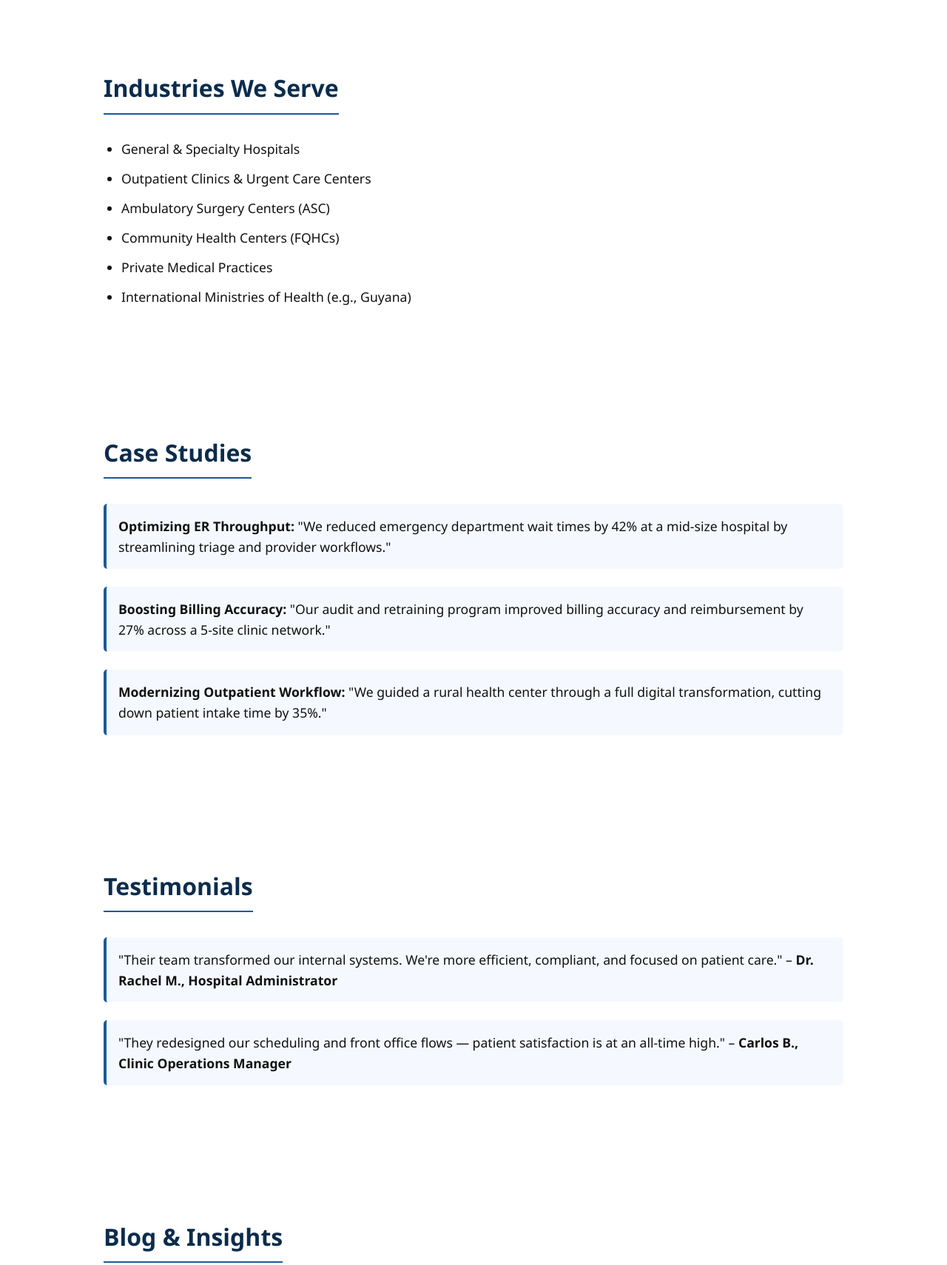
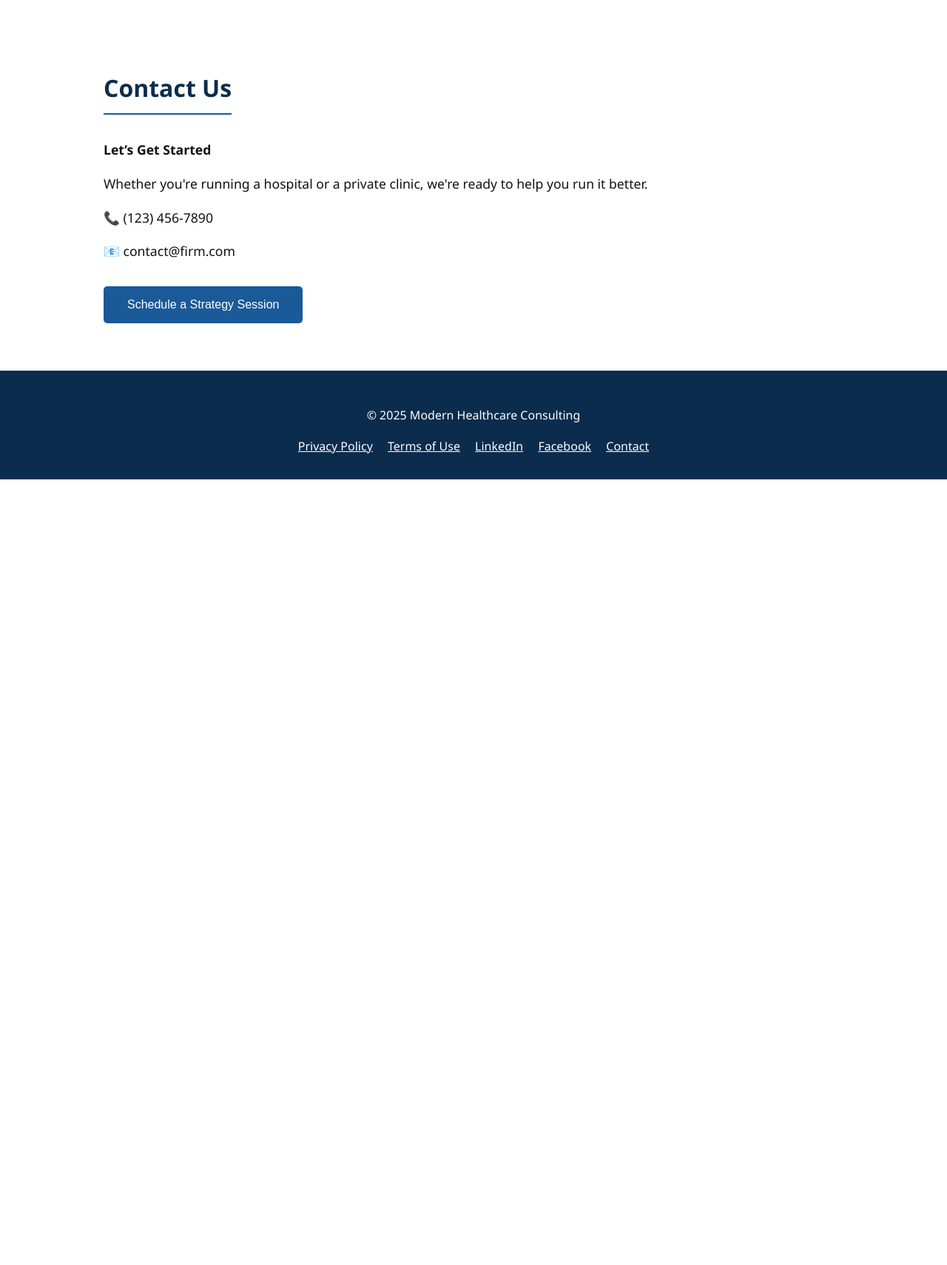
Before and after one commit to simpostr/hc-site, a plain HTML site: page index.html in a window 1280 px wide. Shown: the part 3178-4888 px from the top of the page at 74% size. After the commit the page ends 3826 px from the top, so only its background shows below. Drawn offline with Linux system fonts and the light colour scheme.

Commit message:
removed sections 5-8

```diff
--- a/index.html
+++ b/index.html
@@ -173,52 +173,19 @@
     </ul>
   </section>
 
-  <section class="industries">
-    <h2>Industries We Serve</h2>
-    <ul>
-      <li>General & Specialty Hospitals</li>
-      <li>Outpatient Clinics & Urgent Care Centers</li>
-      <li>Ambulatory Surgery Centers (ASC)</li>
-      <li>Community Health Centers (FQHCs)</li>
-      <li>Private Medical Practices</li>
-      <li>International Ministries of Health (e.g., Guyana)</li>
-    </ul>
-  </section>
 
-  <section class="case-studies">
-    <h2>Case Studies</h2>
-    <p><strong>Optimizing ER Throughput:</strong> "We reduced emergency department wait times by 42% at a mid-size hospital by streamlining triage and provider workflows."</p>
-    <p><strong>Boosting Billing Accuracy:</strong> "Our audit and retraining program improved billing accuracy and reimbursement by 27% across a 5-site clinic network."</p>
-    <p><strong>Modernizing Outpatient Workflow:</strong> "We guided a rural health center through a full digital transformation, cutting down patient intake time by 35%."</p>
-  </section>
-
-  <section class="testimonials">
-    <h2>Testimonials</h2>
-    <p>"Their team transformed our internal systems. We're more efficient, compliant, and focused on patient care." – <strong>Dr. Rachel M., Hospital Administrator</strong></p>
-    <p>"They redesigned our scheduling and front office flows — patient satisfaction is at an all-time high." – <strong>Carlos B., Clinic Operations Manager</strong></p>
-  </section>
-
-  <section class="blog">
-    <h2>Blog & Insights</h2>
-    <ul>
-      <li>"5 Signs Your Clinical Workflow Is Failing (And How to Fix It)"</li>
-      <li>"How to Reduce Administrative Waste in Healthcare"</li>
-      <li>"The Future of Operational Efficiency in Medicine"</li>
-    </ul>
-  </section>
 
   <section class="contact">
     <h2>Contact Us</h2>
     <p><strong>Let’s Get Started</strong></p>
     <p>Whether you're running a hospital or a private clinic, we're ready to help you run it better.</p>
-    <p>📍 City, State</p>
     <p>📞 (123) 456-7890</p>
     <p>📧 contact@firm.com</p>
     <button>Schedule a Strategy Session</button>
   </section>
 
   <footer>
-    <p>&copy; 2025 Healthcare Operations Consulting Firm</p>
+    <p>&copy; 2025 Modern Healthcare Consulting </p>
     <div class="footer-links">
       <a href="">Privacy Policy</a>
       <a href="">Terms of Use</a>
```
